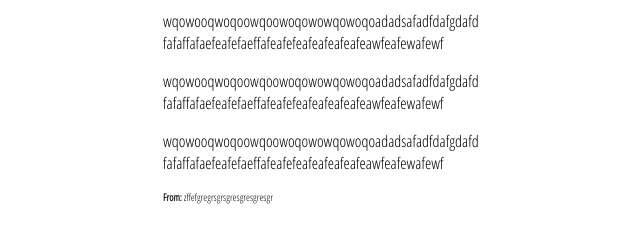
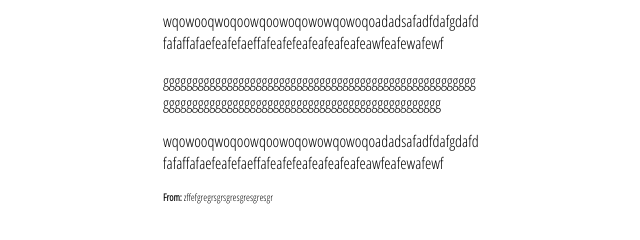
Before and after one commit to PiotrRola/Git-Learning-git-2-Git, a plain HTML site: page index.html in a window 1280 px wide. Shown: the part 221-461 px from the top of the page, 319-959 px from the left. Drawn offline with Linux system fonts and the light colour scheme.

Commit message:
add new four<p></p>

```diff
--- a/index.html
+++ b/index.html
@@ -24,7 +24,7 @@
             <p>wqowooqwoqoowqoowoqowowqowoqoadadsafadfdafgdafdfafaffafaefeafefaeffafeafefeafeafeafeafeawfeafewafewf</p>
         </div>
         <div class="text-song-four">
-            <p>wqowooqwoqoowqoowoqowowqowoqoadadsafadfdafgdafdfafaffafaefeafefaeffafeafefeafeafeafeafeawfeafewafewf</p>
+            <p>gggggggggggggggggggggggggggggggggggggggggggggggggggggggggggggggggggggggggggggggggggggggggggggggggggggg</p>
         </div>
         <div class="text-song-five">
             <p>wqowooqwoqoowqoowoqowowqowoqoadadsafadfdafgdafdfafaffafaefeafefaeffafeafefeafeafeafeafeawfeafewafewf</p>
```
